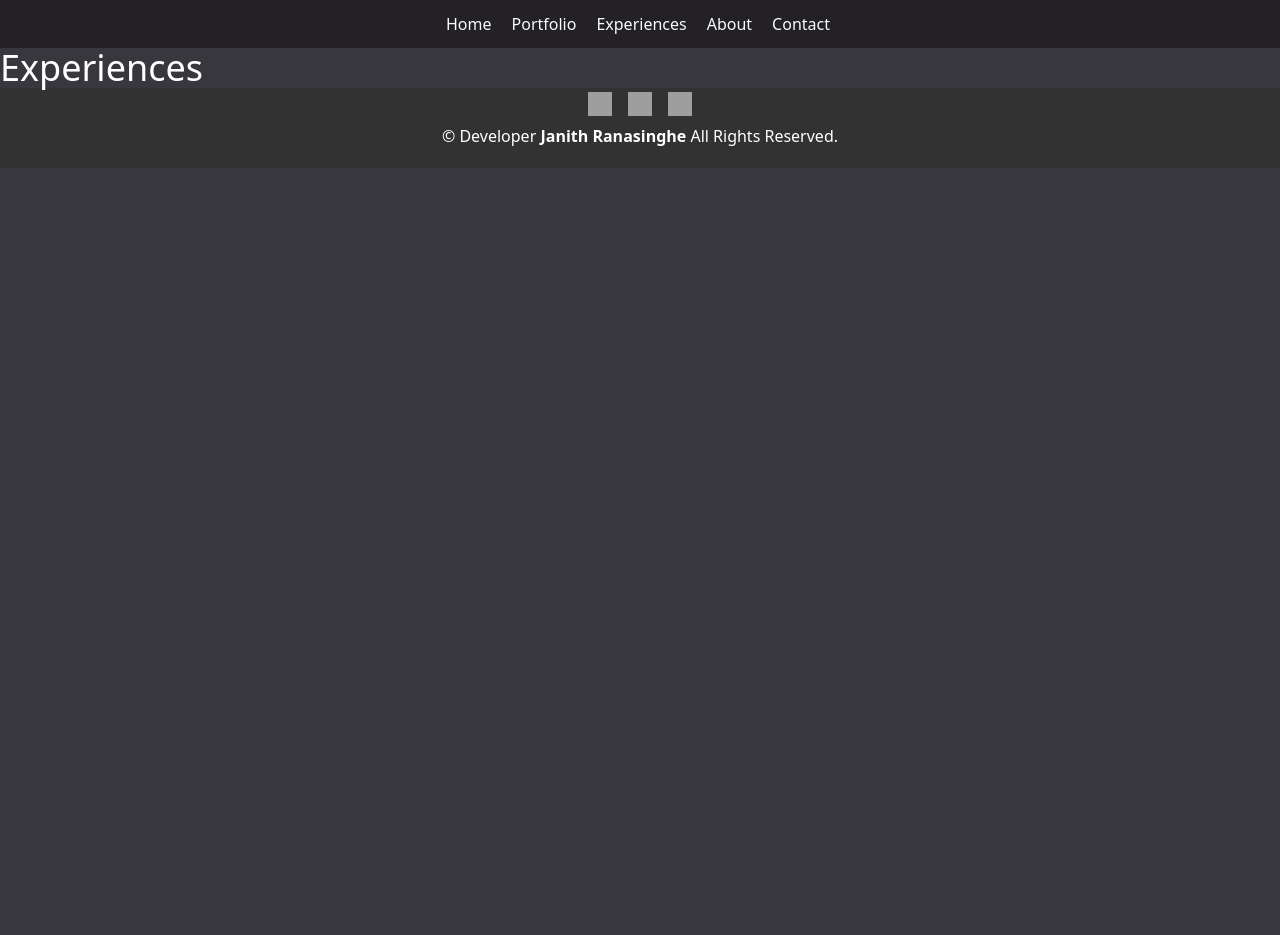
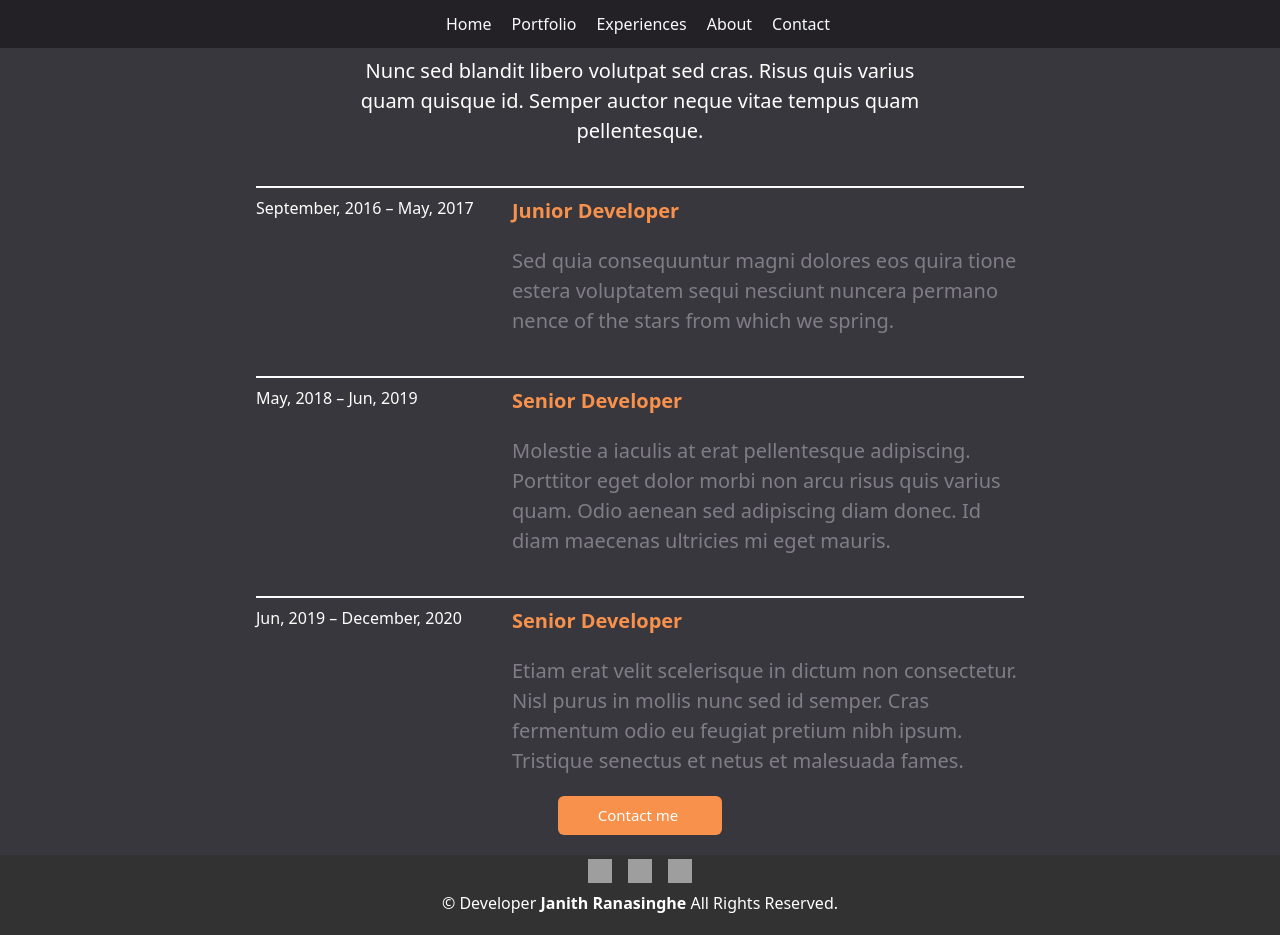
Before and after one commit to JanithR-creator/Demo-Portfilio, a React (Create React App) app: page /Experiences in a window 1280 px wide. Before the commit the page ends 800 px from the top, so only its background shows below. Built offline with nearby package versions, Linux system fonts and the light colour scheme; grey boxes are pictures that could not be loaded.

Commit message:
completly done experiance

```diff
--- a/src/components/Experiences.js
+++ b/src/components/Experiences.js
@@ -1,6 +1,74 @@
+import icon from "../images/download.png";
+import React from "react";
+import {Link} from "react-router-dom";
+
 function Experiences() {
-    return(
-        <h1 className="text-4xl">Experiences</h1>
+    return (
+        <div className="Experiences w-full h-auto px-10 lg:px-20 xl:px-64">
+            <div className='w-full h-auto flex items-center justify-center'>
+                <div className='mt-2 h-auto lg:w-3/4 text-20 text-center'>
+                    <p>Nunc sed blandit libero volutpat sed cras. Risus quis varius quam quisque id. Semper auctor neque
+                        vitae tempus quam pellentesque.
+                    </p>
+                </div>
+            </div>
+            <div className='w-full h-auto'>
+                <div className='mt-10 pb-2'>
+                    <hr className="bg-white h-0.5"/>
+                </div>
+                <div className='w-full h-auto md:flex md:justify-center'>
+                    <div className='md:w-1/3 h-auto'>
+                        <p>September, 2016 – May, 2017</p>
+                    </div>
+                    <div className='md:w-2/3 h-auto'>
+                        <h3 className='text-20 font-bold text-orange'>Junior Developer</h3>
+                        <p className='mt-5 text-20 text-gray'>Sed quia consequuntur magni dolores eos quira tione estera
+                            voluptatem sequi nesciunt nuncera
+                            permano nence of the stars from which we spring.
+                        </p>
+                    </div>
+                </div>
+            </div>
+            <div className='w-full h-auto'>
+                <div className='mt-10 pb-2'>
+                    <hr className="bg-white h-0.5"/>
+                </div>
+                <div className='w-full h-auto md:flex md:justify-center'>
+                    <div className='md:w-1/3 h-auto'>
+                        <p>May, 2018 – Jun, 2019</p>
+                    </div>
+                    <div className='md:w-2/3 h-auto'>
+                        <h3 className='text-20 font-bold text-orange'>Senior Developer</h3>
+                        <p className='mt-5 text-20 text-gray'>Molestie a iaculis at erat pellentesque adipiscing.
+                            Porttitor eget dolor morbi non arcu risus quis varius quam. Odio aenean sed adipiscing diam
+                            donec. Id diam maecenas ultricies mi eget mauris.
+                        </p>
+                    </div>
+                </div>
+            </div>
+            <div className='w-full h-auto'>
+                <div className='mt-10 pb-2'>
+                    <hr className="bg-white h-0.5"/>
+                </div>
+                <div className='w-full h-auto md:flex md:justify-center'>
+                    <div className='md:w-1/3 h-auto'>
+                        <p>Jun, 2019 – December, 2020</p>
+                    </div>
+                    <div className='md:w-2/3 h-auto'>
+                        <h3 className='text-20 font-bold text-orange'>Senior Developer</h3>
+                        <p className='mt-5 text-20 text-gray'>Etiam erat velit scelerisque in dictum non consectetur.
+                            Nisl purus in mollis nunc sed id semper. Cras fermentum odio eu feugiat pretium nibh ipsum.
+                            Tristique senectus et netus et malesuada fames.
+                        </p>
+                    </div>
+                </div>
+            </div>
+            <div className='flex justify-center'>
+                <Link to='mailto:janithraditha@gmail.com' className='bg-orange my-5 px-10 py-2 rounded-md flex'>
+                    <span className='mr-1 text-12 xl:text-15 2xl:text-35'>Contact me</span>
+                </Link>
+            </div>
+        </div>
     )
 }
 
--- a/src/components/Home.js
+++ b/src/components/Home.js
@@ -36,7 +36,7 @@ function Home() {
                             </tr>
                             </tbody>
                         </table>
-                        <button className='bg-btn my-5 px-10 py-2 rounded-md flex'>
+                        <button className='bg-orange my-5 px-10 py-2 rounded-md flex'>
                             <span className='mr-1 text-12 xl:text-15 2xl:text-35'>Download CV</span>
                             <img src={icon} alt="download" className='h-5 w-5 2xl:h-12 2xl:w-12' />
                         </button>
--- a/tailwind.config.js
+++ b/tailwind.config.js
@@ -14,7 +14,7 @@ module.exports = {
       'gray':'rgb(129,125,135)',
       'body-footer':'rgb(50,50,50)',
       'table-txt':'rgb(127, 143, 166)',
-      'btn':'rgb(247,145,75)',
+      'orange':'rgb(247,145,75)',
       'white-2':'rgb(255,255,255)',
     },
     extend: {
```
